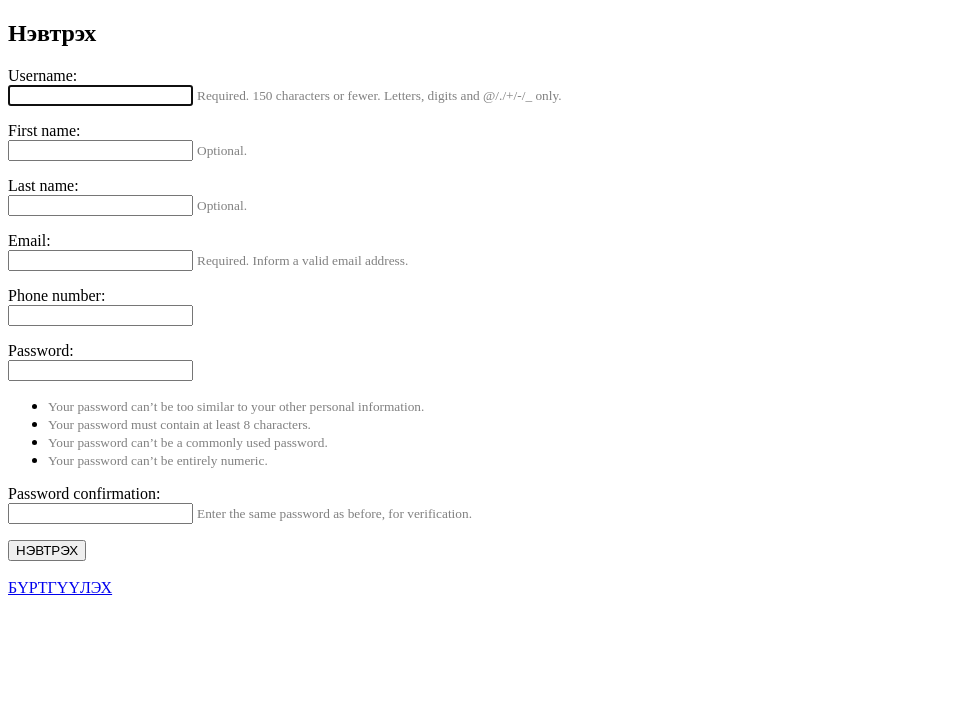
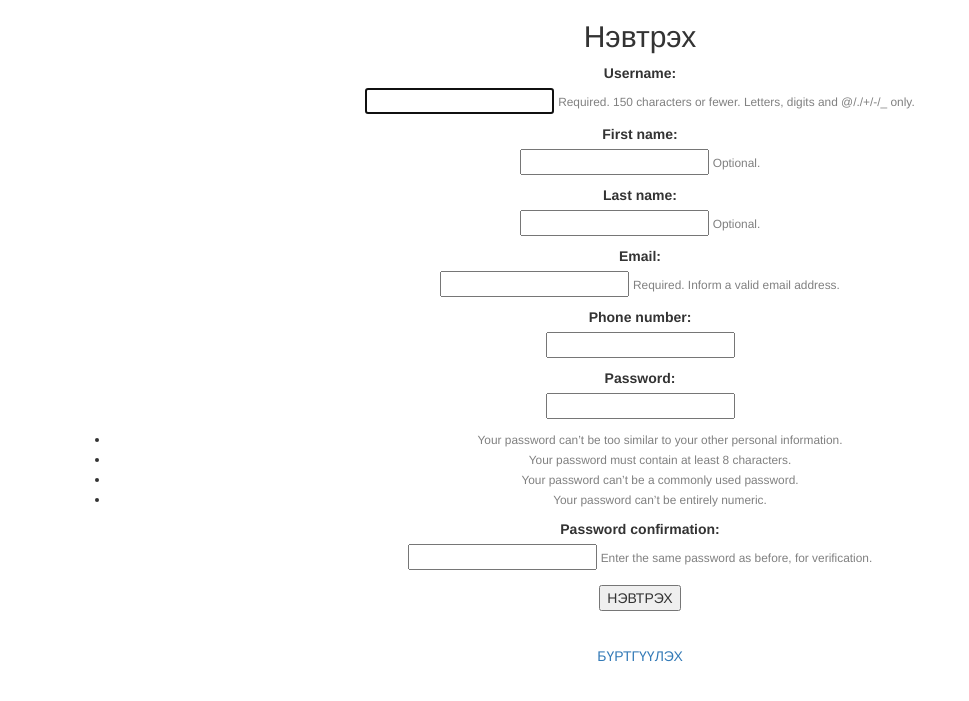
Before and after one commit to ChoijinCh/StoreProduct, a Django app: template StoreProduct/templates/login.html in a window 1280 px wide. Shown: the top 701 px of the page, without its empty margins (0-969 px from the left). Run offline with Django 3.2, Linux system fonts and the light colour scheme; the template is opened without the code that fills it: values that come from a table or form of the project are taken from there, others are empty; some libraries are stand-ins or nearby versions.

Commit message:
change2
2

```diff
--- a/StoreProduct/templates/login.html
+++ b/StoreProduct/templates/login.html
@@ -2,8 +2,13 @@
 <html>
 <head>
   <title>Нэвтрэх</title>
+  <link rel="stylesheet" href="https://maxcdn.bootstrapcdn.com/bootstrap/3.3.7/css/bootstrap.min.css">
+  <script src="https://ajax.googleapis.com/ajax/libs/jquery/3.2.1/jquery.min.js"></script>
+  <script src="https://maxcdn.bootstrapcdn.com/bootstrap/3.3.7/js/bootstrap.min.js"></script>
 </head>
-<body>
+<body bgcolor="gray">
+  <div class="container" >
+    <div class="form-group" align="center" >
       <h2>Нэвтрэх</h2>
       <form method="post">
         {% csrf_token %}
@@ -18,10 +23,18 @@
               <p style="color: red">{{ error }}</p>
             {% endfor %}
           </p>
+
+
         {% endfor %}
+        </div>
+        <div class="form-group" align="center">
           <button type="submit">НЭВТРЭХ</button>
+        </div>
       </form>
     <br>
+    <div class="form-group" align="center">
     <a href="{% url 'signup' %}" class="signup_btn">БҮРТГҮҮЛЭХ</a>
+  </div>
+  </div>
 </body>
 </html>
```
Lines whose indentation alone changed are shown as unchanged.
